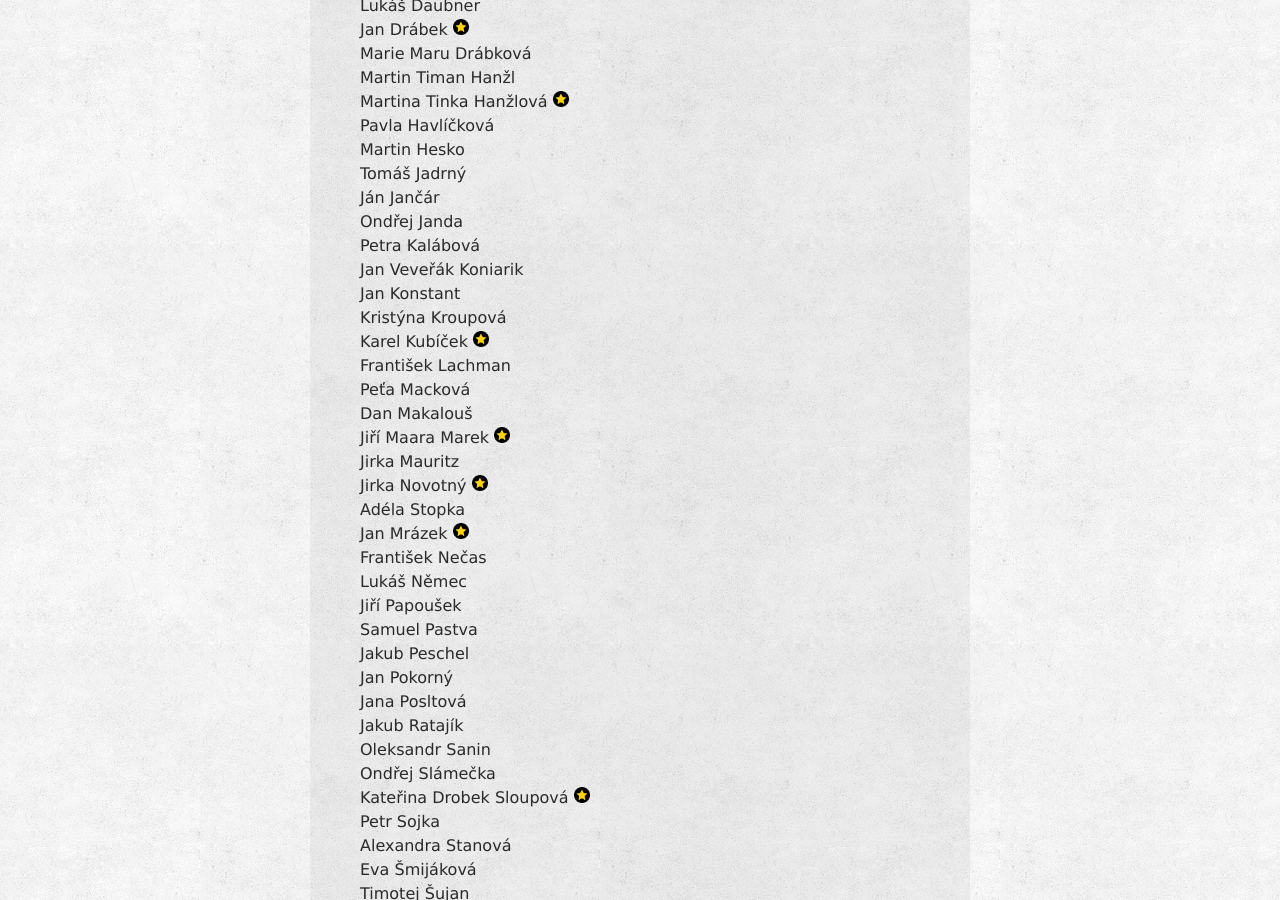
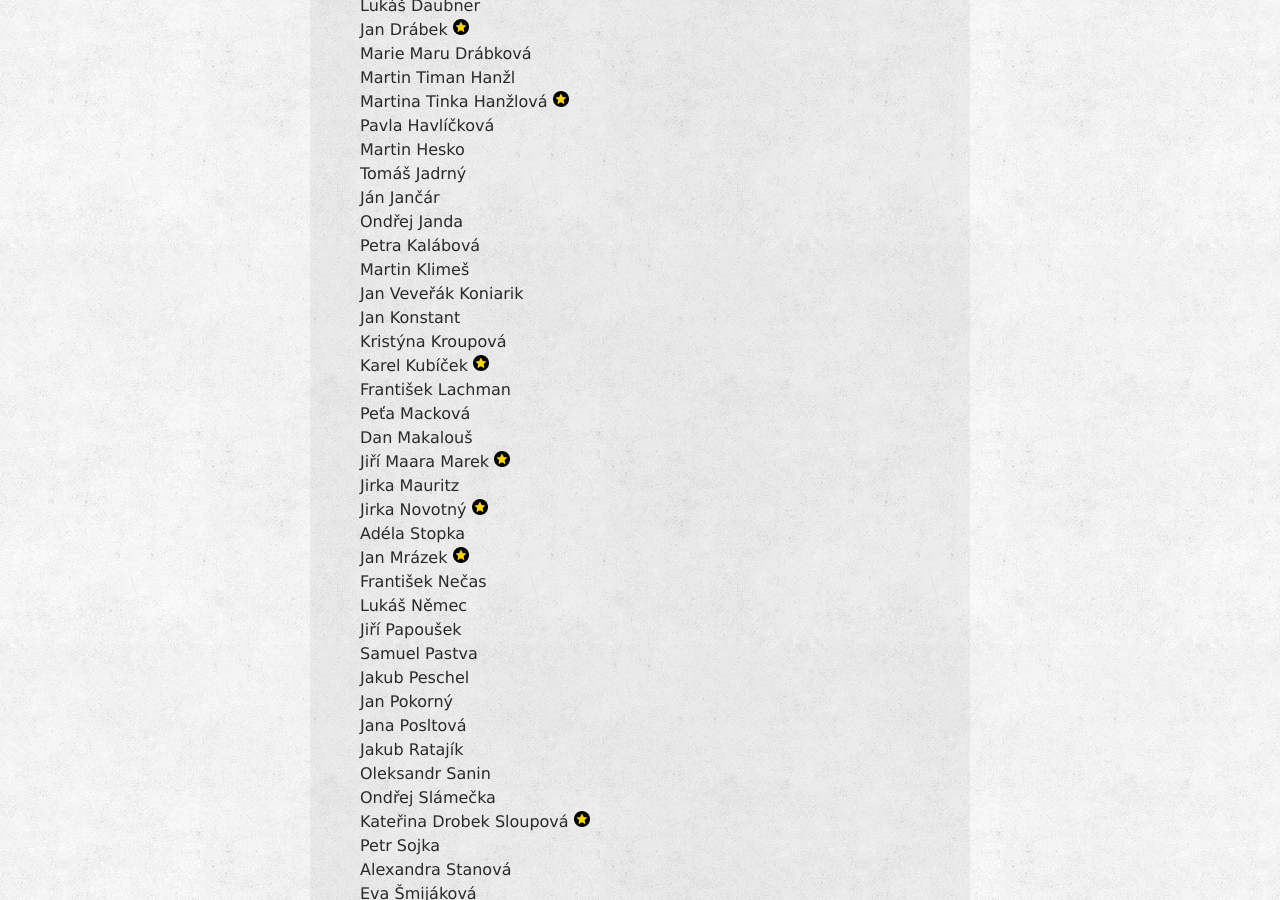
Before and after one commit to zverinec/zverinec-web, a Jekyll site: the page built from _pages/members.md, in a window 1280 px wide and 900 px high, scrolled down 1956 px. Built offline with Jekyll 4.4.1, drawn with Linux system fonts in a browser that asks for light colours; comment, search, counter and statistics services are not loaded.

Commit message:
Add member Martin Klimeš

```diff
--- a/_pages/members.md
+++ b/_pages/members.md
@@ -77,6 +77,7 @@ Tomáš Jadrný<br/>
 Ján Jančár<br/>
 Ondřej Janda<br/>
 Petra Kalábová<br/>
+Martin Klimeš<br/>
 Jan Veveřák Koniarik<br/>
 Jan Konstant<br/>
 Kristýna Kroupová<br />
```
